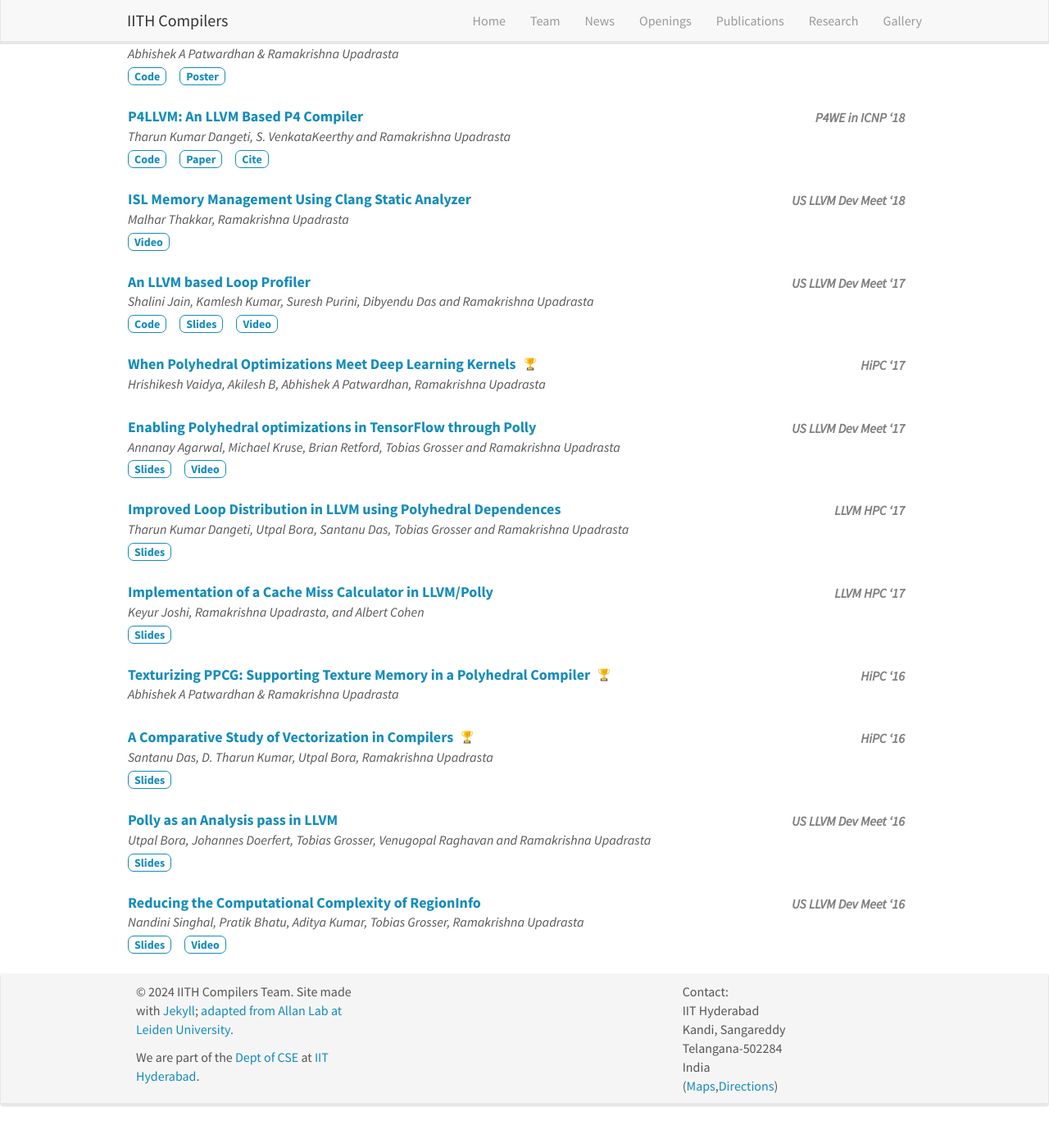
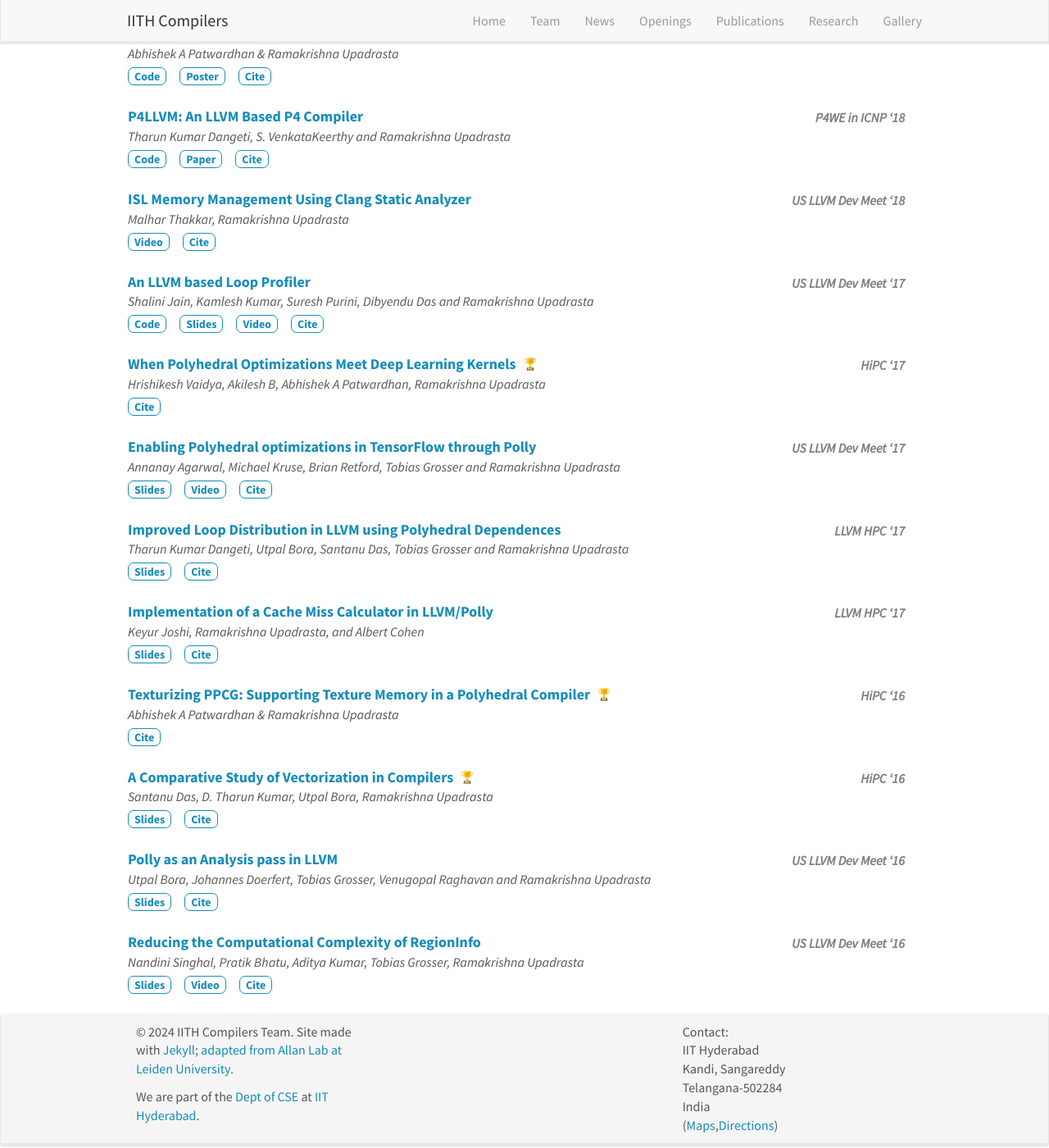
Before and after one commit to utpalbora/compilers.cse.iith.ac.in, a Jekyll site: the page built from _pages/publications.md, in a window 1280 px wide and 1400 px high, scrolled down 1698 px. Shown: the whole window at 82% size. Built offline with Jekyll 4.4.1, drawn with Linux system fonts in a browser that asks for light colours; nearby versions of some CDN libraries; before the commit the page ends 3049 px from its top, so only the background shows below that.

Commit message:
Fixed citation button bugs

```diff
--- a/_pages/publications.md
+++ b/_pages/publications.md
@@ -149,7 +149,7 @@ document.querySelectorAll('trophyimage')[1].style.setProperty("--content", a);
   <a class=badge href="{{publi.arxiv_link}}">arXiv</a>&nbsp;&nbsp;&nbsp;&nbsp;
   {% endif %}
 
-  {% if publi.paper_link != "" or publi.arxiv_link != "" %}
+  {% if publi.authors != ""%}
   <script>
   document.addEventListener('DOMContentLoaded', function() {
     var openCitationButton = document.getElementById('openCitationButton_{{publi.shortname}}');
```
